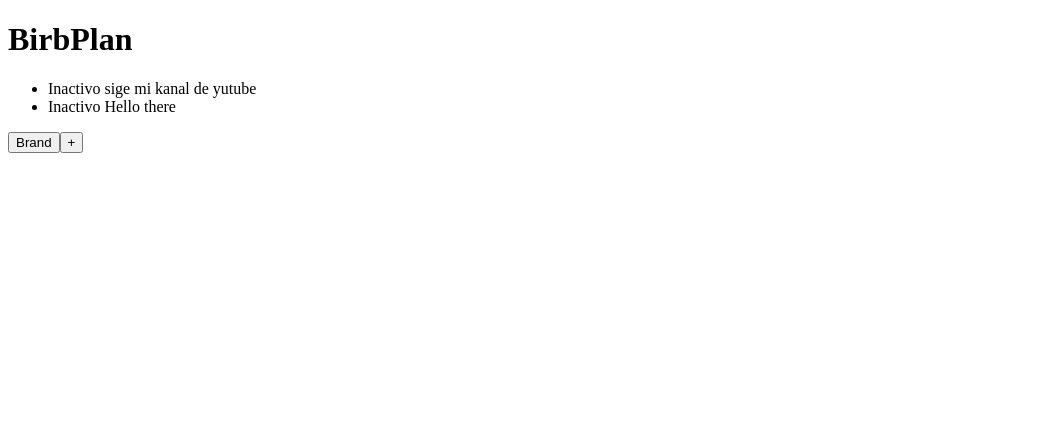
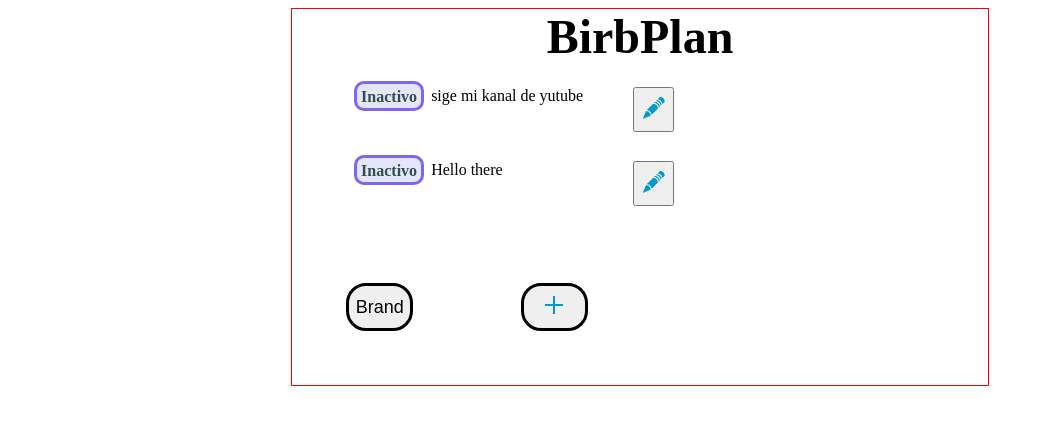
Before and after one commit to DiegoRutolo/Birbplan-frontend, an Angular app: page / in a window 1280 px wide. Shown: the top 424 px of the page, without its empty margins (0-1044 px from the left). Built offline with nearby package versions, Linux system fonts and the light colour scheme.

Commit message:
Un poco de CSS bonico

```diff
--- a/src/app/app.component.css
+++ b/src/app/app.component.css
@@ -0,0 +1,33 @@
+.contenedor {
+    display: flex;
+    flex-direction: column;
+    justify-content: center;
+    width: 55%;
+    margin: auto;
+    border: 1px solid red;
+}
+
+h1 {
+    font-size: 300%;
+    text-align: center;
+    display: block;
+    margin: auto;
+}
+
+.barraBotones {
+    display: flex;
+}
+
+button {
+    min-width: 7ex;
+    min-height: 5ex;
+    font-size: large;
+    vertical-align: middle;
+    border: 3px solid black;
+    border-radius: 20px;
+    margin: 3em;
+}
+
+button:hover {
+    background-color: Gainsboro;
+}
--- a/src/app/app.component.html
+++ b/src/app/app.component.html
@@ -1,4 +1,10 @@
-<h1>BirbPlan</h1>
-<app-lista-programados></app-lista-programados>
-<button>Brand</button>
-<button>+</button>
+<div class="contenedor">
+    <h1>BirbPlan</h1>
+    <app-lista-programados></app-lista-programados>
+    <div class="barraBotones">
+        <button class="botonBrand">Brand</button>
+        <button class="botonMas">
+            <img src="../assets/ic_action_add.png">
+        </button>
+    </div>
+</div>
--- a/src/app/lista-programados/lista-programados.component.css
+++ b/src/app/lista-programados/lista-programados.component.css
@@ -0,0 +1,28 @@
+li {
+    width: 20em;
+    list-style-type: none;
+    margin: 2ex;
+    padding: 1ex;
+    overflow: hidden;
+    /* border: 3px red dashed; */
+}
+
+li .marca {
+    border: 3px solid MediumSlateBlue;
+    border-radius: 10px;
+    padding: 0.5ex;
+    background-color: lavender;
+    font-weight: bold;
+    color: DarkSlateGray;
+}
+
+li .descr {
+    margin-left: 1ex;
+}
+
+li .editButton {
+    padding: 0.4ex;
+    float: right;
+    margin: 0;
+    vertical-align: middle;
+}
--- a/src/app/lista-programados/lista-programados.component.html
+++ b/src/app/lista-programados/lista-programados.component.html
@@ -1,7 +1,9 @@
 <div>
     <ul>
         <li *ngFor="let tweet of tweets">
-            <span class="Marca">{{tweet.getTextoResumen()}}</span> {{tweet.txt}}
+            <span class="marca">{{tweet.getTextoResumen()}}</span>
+            <span class="descr">{{tweet.txt}}</span>
+            <button class="editButton"><img src="../../assets/ic_action_edit.png"></button>
         </li>
     </ul>
 </div>
```
Also changed, not shown: src/assets/ic_action_add.png (added), src/assets/ic_action_edit.png (added).
